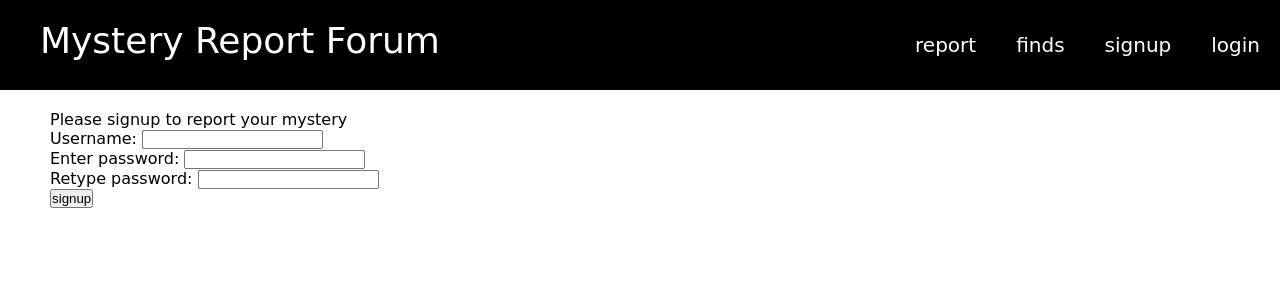
After one commit to canalun/my-first-blog, a Django app: page /signup/ in a window 1280 px wide. The commit adds this page. Shown: the top 300 px of the page. Run offline with Django 3.2, Linux system fonts and the light colour scheme.

Commit message:
added signup function

```diff
--- a/blog/forms.py
+++ b/blog/forms.py
@@ -1,7 +1,40 @@
 from django import forms
 from .models import Post
+from django.contrib.auth.models import User
 
 class PostForm(forms.ModelForm):
     class Meta:
         model = Post
         fields = ('title', 'text')
+
+
+class SignUpForm(forms.Form):
+    username = forms.CharField(widget=forms.TextInput)
+    enter_password = forms.CharField(widget=forms.PasswordInput)
+    retype_password = forms.CharField(widget=forms.PasswordInput)
+
+    def clean_username(self):
+        username = self.cleaned_data.get('username')
+        if User.objects.filter(username=username).exists():
+            raise forms.ValidationError('The username has been already taken.')
+        return username
+
+    def clean_enter_password(self):
+        password = self.cleaned_data.get('enter_password')
+        if len(password) < 5:
+            raise forms.ValidationError('Password must contain 5 or more characters.')
+        return password
+
+    def clean(self):
+        super(SignUpForm, self).clean()
+        password = self.cleaned_data.get('enter_password')
+        retyped = self.cleaned_data.get('retype_password')
+        if password and retyped and (password != retyped):
+            self.add_error('retype_password', 'This does not match with the above.')
+
+    def save(self):
+        username = self.cleaned_data.get('username')
+        password = self.cleaned_data.get('enter_password')
+        new_user = User.objects.create_user(username = username)
+        new_user.set_password(password)
+        new_user.save()
--- a/blog/templates/blog/base.html
+++ b/blog/templates/blog/base.html
@@ -14,6 +14,7 @@
           <li><a href="{% url 'logout' %}">logout</a></li>
           {% else %}
           <li><a href="{% url 'login' %}">login</a></li>
+          <li><a href="{% url 'signup' %}">signup</a></li>
           {% endif %}
           <li><a href="{% url 'finds' %}">finds</a></li>
           <li><a href="{% url 'report' %}">report</a></li>
--- /dev/null
+++ b/blog/templates/blog/signup.html
@@ -0,0 +1,14 @@
+{% extends 'blog/base.html' %}
+{% load static %}
+  {% block title %}signup{% endblock %}
+
+  {% block content %}
+  <div class="login">
+    <p>Please signup to report your mystery</p>
+    <form action="{% url 'signup' %}" method="post">
+    {% csrf_token %}
+    {{ form.as_p }}
+    <input type="submit" value="signup">
+    </form>
+  </div>
+  {% endblock %}
--- a/blog/urls.py
+++ b/blog/urls.py
@@ -6,5 +6,6 @@ urlpatterns = [
         path("report", views.report, name="report"),
         path("finds", views.post_list, name="finds"),
 #        path("login", views.login, name="login"),
-        path("report/<int:pk>/edit", views.post_edit, name="post_edit")
+        path("report/<int:pk>/edit", views.post_edit, name="post_edit"),
+        path('signup/', views.signup, name='signup'),
 ]
--- a/blog/views.py
+++ b/blog/views.py
@@ -1,7 +1,7 @@
 from django.shortcuts import render, get_object_or_404, redirect
 from django.utils import timezone
 from .models import Post
-from .forms import PostForm
+from .forms import PostForm, SignUpForm
 from django.contrib.auth.decorators import login_required
 
 # Create your views here.
@@ -44,3 +44,15 @@ def post_edit(request,pk):
     else:
         form = PostForm(instance=post)
     return render(request, "blog/report.html", {'form':form})
+
+
+def signup(request):
+    if request.method == 'POST':
+        form = SignUpForm(request.POST)
+        if form.is_valid():
+            form.save()
+            return redirect('top')
+    else:
+        form = SignUpForm()
+    context = {'form':form}
+    return render(request, 'blog/signup.html', context)
```
Also changed, not shown: db.sqlite3.
